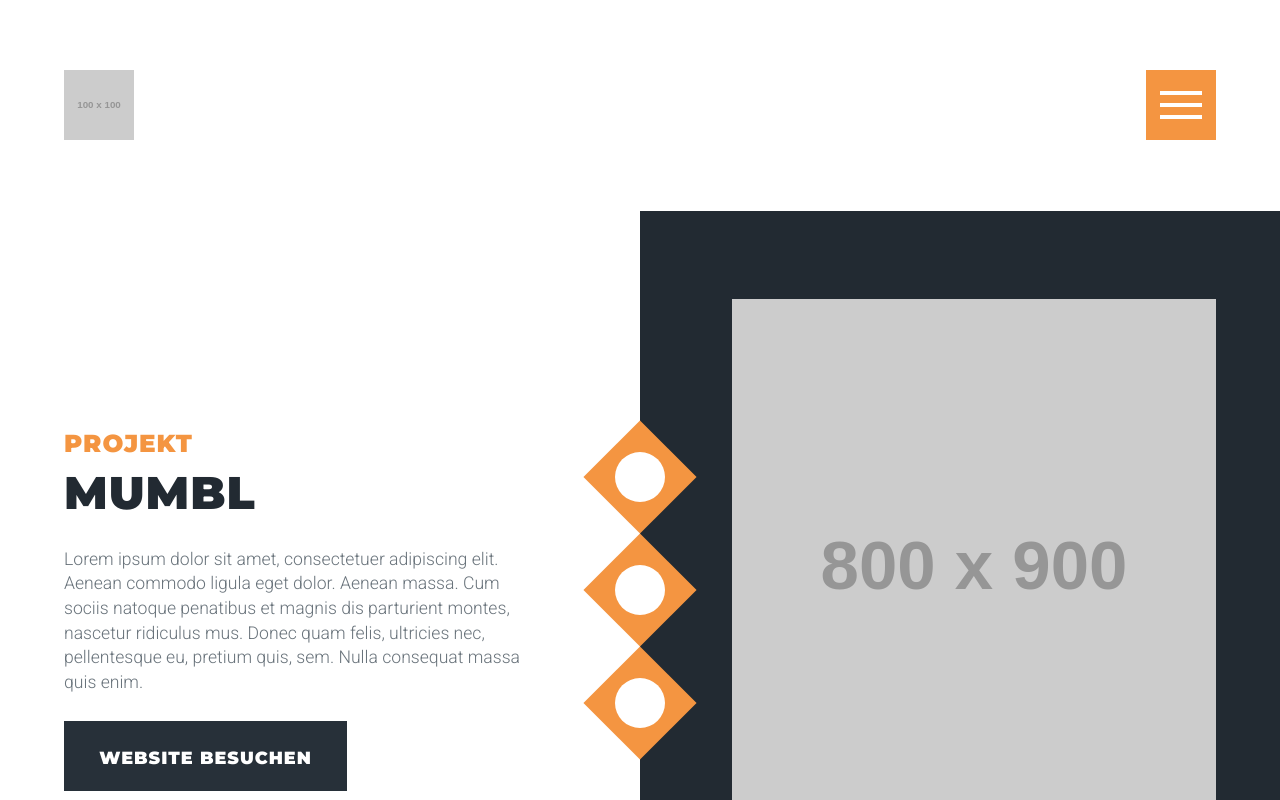
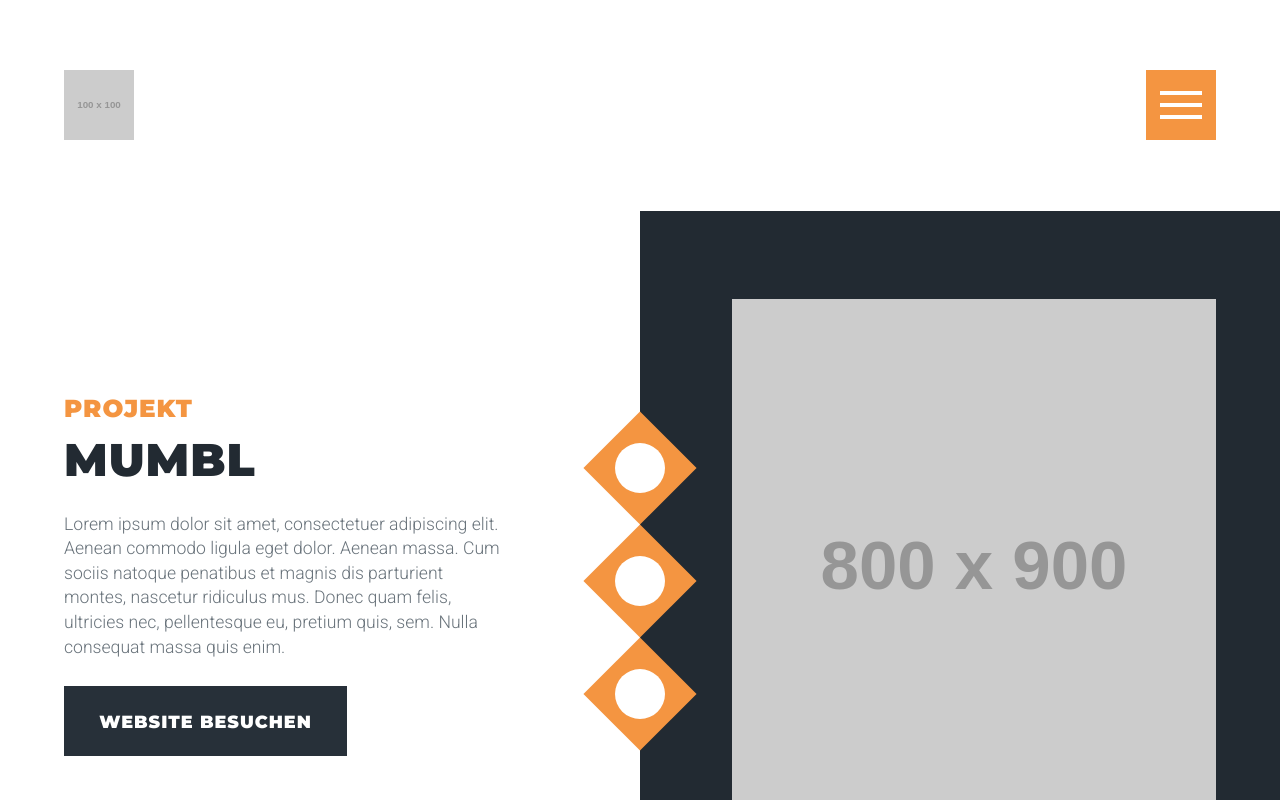
Before and after one commit to joschaholzhaeuer/portfolio-2017, a website: page src/projects.html in a window 1280 px wide. Shown: the top 800 px of the page. Drawn offline with nearby package versions, Linux system fonts and the light colour scheme; files that its build step writes are made by us from their sources; placeholder pictures from the web are drawn by us.

Commit message:
TASK: changes

```diff
--- a/src/scss/base/text.scss
+++ b/src/scss/base/text.scss
@@ -60,6 +60,8 @@ SPECIFIC
     &--main {
         display: block;
         font-size: 2.6rem;
+        line-height: 1.3;
+        margin-top: 0.1em;
     }
 }
 
--- a/src/scss/layout/projects.scss
+++ b/src/scss/layout/projects.scss
@@ -10,18 +10,26 @@ STYLESHEET: PROJECTS
         margin: 0;
         padding: 0;
         overflow: hidden;
+
+        &:hover {
+            background-color: $c1-second;
+
+            .img {
+                opacity: 0;
+            }
+        }
     }
 }
 
 .project {
-    padding: 6em 0;
+    margin: 6em 0;
 
     &:nth-child(1) {
-        padding-top: 0;
+        margin-top: 0;
     }
 
     &:nth-child(4) {
-        padding-bottom: 0;
+        margin-bottom: 0;
     }
 
     &__btn {
@@ -87,4 +95,12 @@ STYLESHEET: PROJECTS
             }
         }
     }
+
+    @include medium {
+
+        .col--left {
+            padding-top: 4em;
+            padding-right: 12%;
+        }
+    }
 }
--- a/src/scss/modules/technologies.scss
+++ b/src/scss/modules/technologies.scss
@@ -38,7 +38,7 @@ STYLESHEET: TECHNOLOGIES
             }
 
             &--1 {
-                top: 16em;
+                top: 50%;
                 margin-top: -143px;
 
                 &:hover {
@@ -53,7 +53,7 @@ STYLESHEET: TECHNOLOGIES
             }
 
             &--2 {
-                top: 16em;
+                top: 50%;
                 margin-top: -30px;
 
                 &:hover {
@@ -68,7 +68,7 @@ STYLESHEET: TECHNOLOGIES
             }
 
             &--3 {
-                top: 16em;
+                top: 50%;
                 margin-top: 83px;
 
                 &:hover {
```
Also changed, not shown: src/contact.html (+5 -5 lines).
